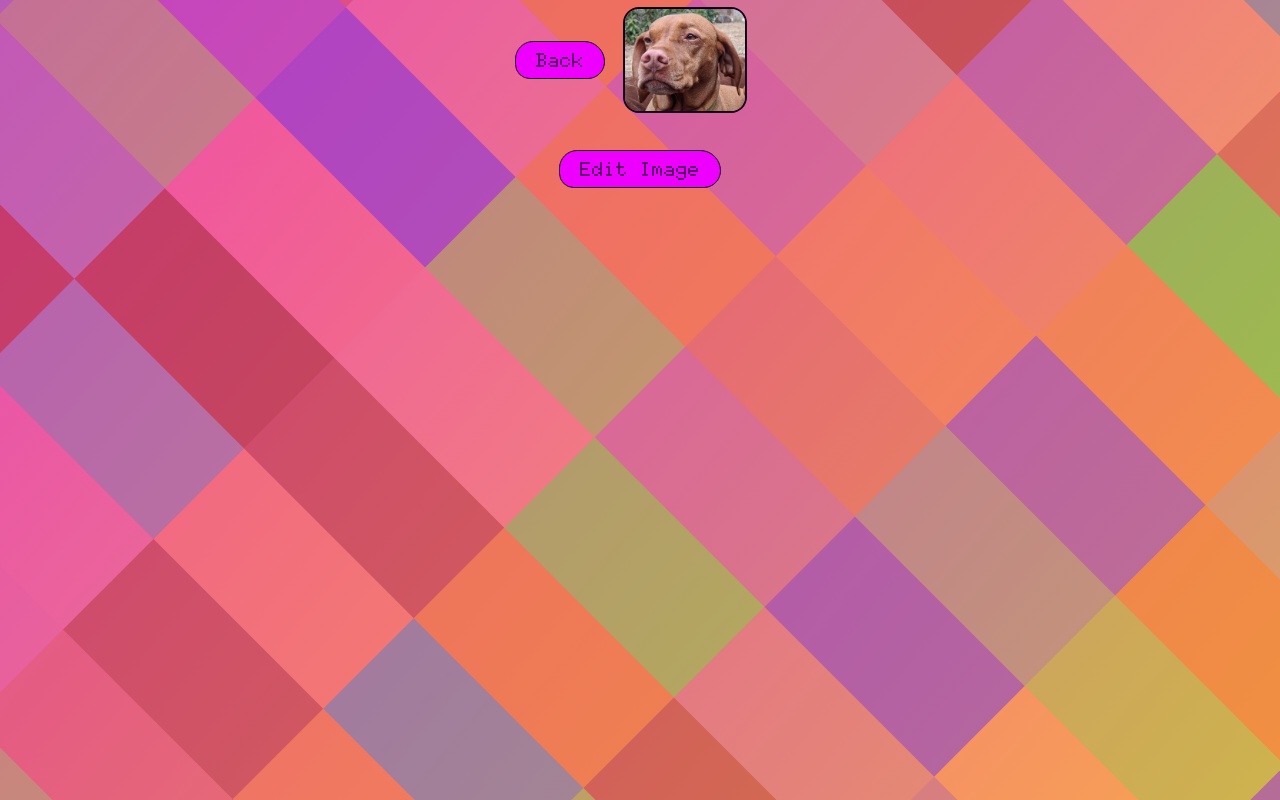
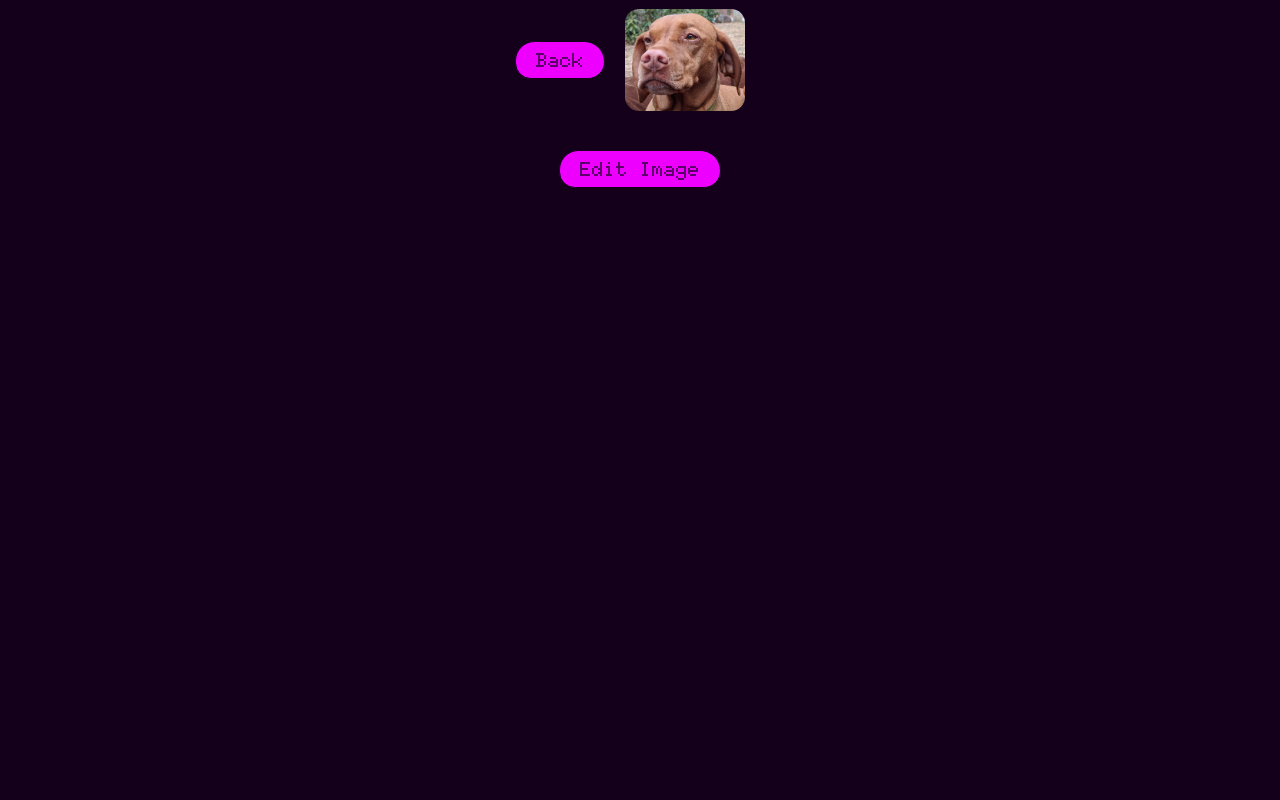
Before and after one commit to AidanNC/playquest.online, a React (Vite) app in the folder frontend/playquest.online-frontend/: page /Profile in a window 1280 px wide. Shown: the top 800 px of the page. Built offline with nearby package versions, Linux system fonts and the light colour scheme.

Commit message:
remove cool background to test performance on server

```diff
--- a/frontend/playquest.online-frontend/src/main.tsx
+++ b/frontend/playquest.online-frontend/src/main.tsx
@@ -7,7 +7,7 @@ import GuestAccount from "./views/GuestAccount/index.tsx";
 import MainPage from "./views/HostJoin/index.tsx";
 import Login from "./views/Login/Login.tsx";
 import Profile from "./views/Profile/Profile.tsx";
-import TodoModal from "./views/TodoPage/index.tsx";
+// import TodoModal from "./views/TodoPage/index.tsx";
 
 import { createBrowserRouter, RouterProvider } from "react-router-dom";
 
@@ -42,7 +42,7 @@ createRoot(document.getElementById("root")!).render(
 	<StrictMode>
 
 		<RouterProvider router={router} />
-    <TodoModal />
+    {/* <TodoModal /> */}
 
 		{/* <App /> */}
 		{/* <CardTests /> */}
--- a/frontend/playquest.online-frontend/src/views/TodoPage/index.tsx
+++ b/frontend/playquest.online-frontend/src/views/TodoPage/index.tsx
@@ -1,5 +1,5 @@
 import styled, { css, keyframes } from "styled-components";
-import { useEffect, useState } from "react";
+// import { useEffect, useState } from "react";
 const gradientAnimation = keyframes`
   0% {
     background-position:0% 50%;
@@ -26,7 +26,7 @@ const FullScreen = styled.div`
 	position: absolute;
 	height: 200svh;
 	width: 100vw;
-	background: linear-gradient(130deg, var(--main-pink), var(--main-yellow));
+	// background: linear-gradient(130deg, var(--main-pink), var(--main-yellow));
 	background-size: 200% 200%;
 	animation: ${animation};
 	overflow: hidden;
@@ -53,14 +53,14 @@ export default function TodoModal() {
 		const row = [];
 		for (let j = 0; j < numrows; j++) {
 			row.push(
-				// <Tile
-				// 	key={`${i}-${j}`}
-				// 	$color={(j + i) % 2 === 0 ? COLORS[4] : COLORS[3]}
-				// 	// $color={colors[Math.floor(Math.random() * colors.length)]}
-				// 	$delay={Math.random() * 6}
-				// 	$opacity={Math.random() / 2}
-				// />
-				<RandomTile key={`${i}-${j}`} />
+				<Tile
+					key={`${i}-${j}`}
+					$color={(j + i) % 2 === 0 ? COLORS[4] : COLORS[3]}
+					// $color={colors[Math.floor(Math.random() * colors.length)]}
+					$delay={Math.random() * 6}
+					$opacity={1}
+				/>
+				// <RandomTile key={`${i}-${j}`} />
 			);
 		}
 		rows.push(<Row key={`${i}-`}>{row}</Row>);
@@ -130,22 +130,22 @@ const TileContainer = styled.div`
 	top: -50%;
 `;
 
-function RandomTile() {
-	const [color, setColor] = useState<string>("#000000");
-	const [opacity, setOpacity] = useState<number>(0.5);
+// function RandomTile() {
+// 	const [color, setColor] = useState<string>("#000000");
+// 	const [opacity, setOpacity] = useState<number>(0.5);
 
-	function randomize() {
-		setColor(COLORS[Math.floor(Math.random() * COLORS.length)]);
-		// setDelay(Math.random() * 6);
-		setOpacity(Math.random() / 2);
-	}
+// 	function randomize() {
+// 		setColor(COLORS[Math.floor(Math.random() * COLORS.length)]);
+// 		// setDelay(Math.random() * 6);
+// 		setOpacity(Math.random() / 2);
+// 	}
 
-	useEffect(() => {
-		randomize();
-		// const interval = setInterval(() => {
-		// 	randomize();
-		// }, Math.random() * 10000 + 10000);
-		// return () => clearInterval(interval);
-	}, []);
-	return <Tile $color={color} $delay={0} $opacity={opacity} />;
-}
+// 	useEffect(() => {
+// 		randomize();
+// 		// const interval = setInterval(() => {
+// 		// 	randomize();
+// 		// }, Math.random() * 10000 + 10000);
+// 		// return () => clearInterval(interval);
+// 	}, []);
+// 	return <Tile $color={color} $delay={0} $opacity={opacity} />;
+// }
```
